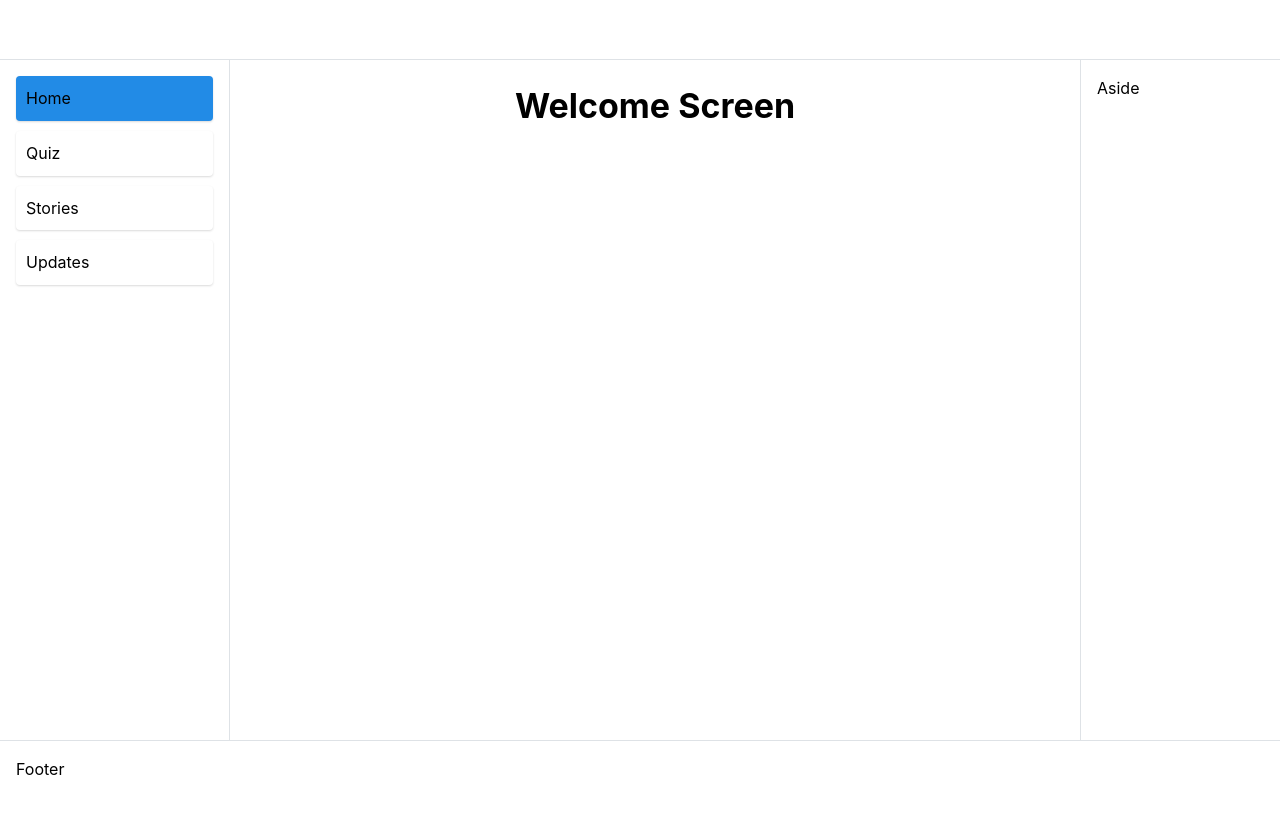
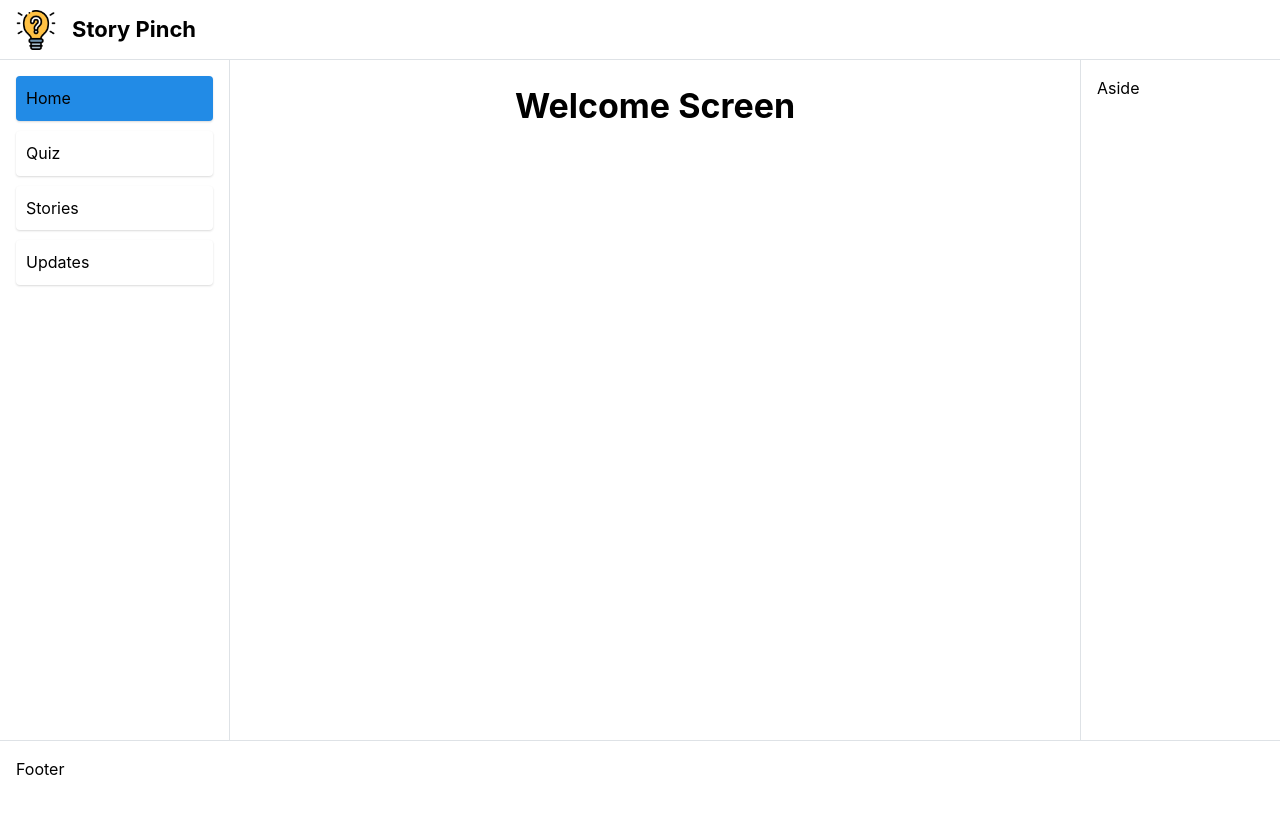
Before and after one commit to chunchuakhil/storypinch, a Next.js app: page / in a window 1280 px wide. Shown: the top 814 px of the page. Built offline with nearby package versions, Linux system fonts and the light colour scheme.

Commit message:
added logo

```diff
--- a/layout/StoryLayout.tsx
+++ b/layout/StoryLayout.tsx
@@ -1,6 +1,6 @@
 'use client';
 
-import { AppShell, Burger, Group, Paper, Text } from '@mantine/core';
+import { AppShell, Burger, Group, Paper, Text, Title } from '@mantine/core';
 import { useDisclosure } from '@mantine/hooks';
 import {
   IconBrain,
@@ -8,6 +8,7 @@ import {
   IconDeviceDesktopAnalytics,
   IconHome2,
 } from '@tabler/icons-react';
+import Image from 'next/image';
 import Link from 'next/link';
 import React, { useState } from 'react';
 
@@ -52,6 +53,8 @@ export const StoryLayout: React.FC<StoryLayoutProps> = ({ children }) => {
       <AppShell.Header>
         <Group h="100%" px="md">
           <Burger opened={opened} onClick={toggle} hiddenFrom="sm" size="sm" />
+          <Image src="/light-bulb.png" alt="logo" width={40} height={40} />
+          <Title order={3}>Story Pinch</Title>
         </Group>
       </AppShell.Header>
       <AppShell.Navbar p="md">
```
Also changed, not shown: public/light-bulb.png (added).
